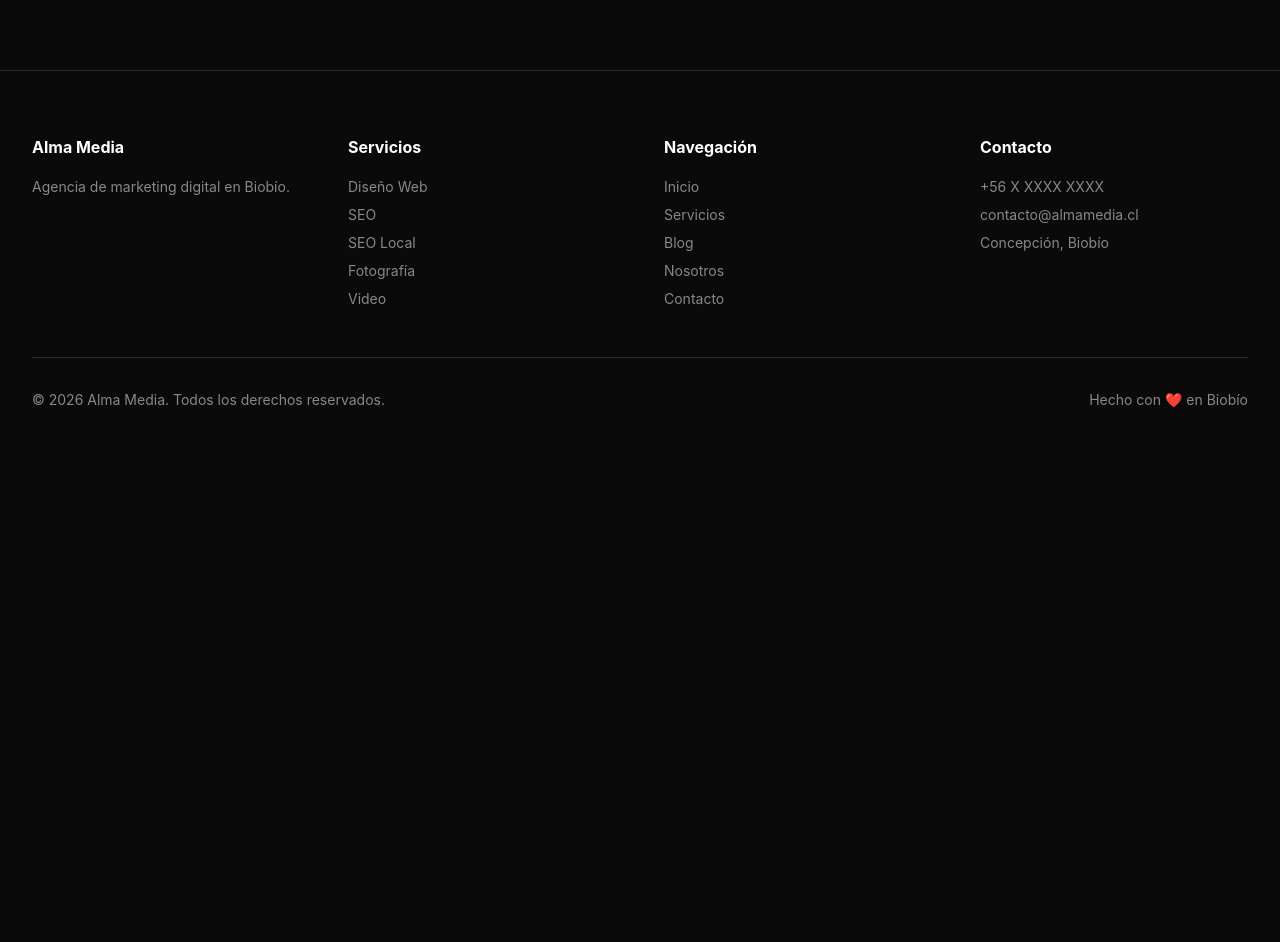
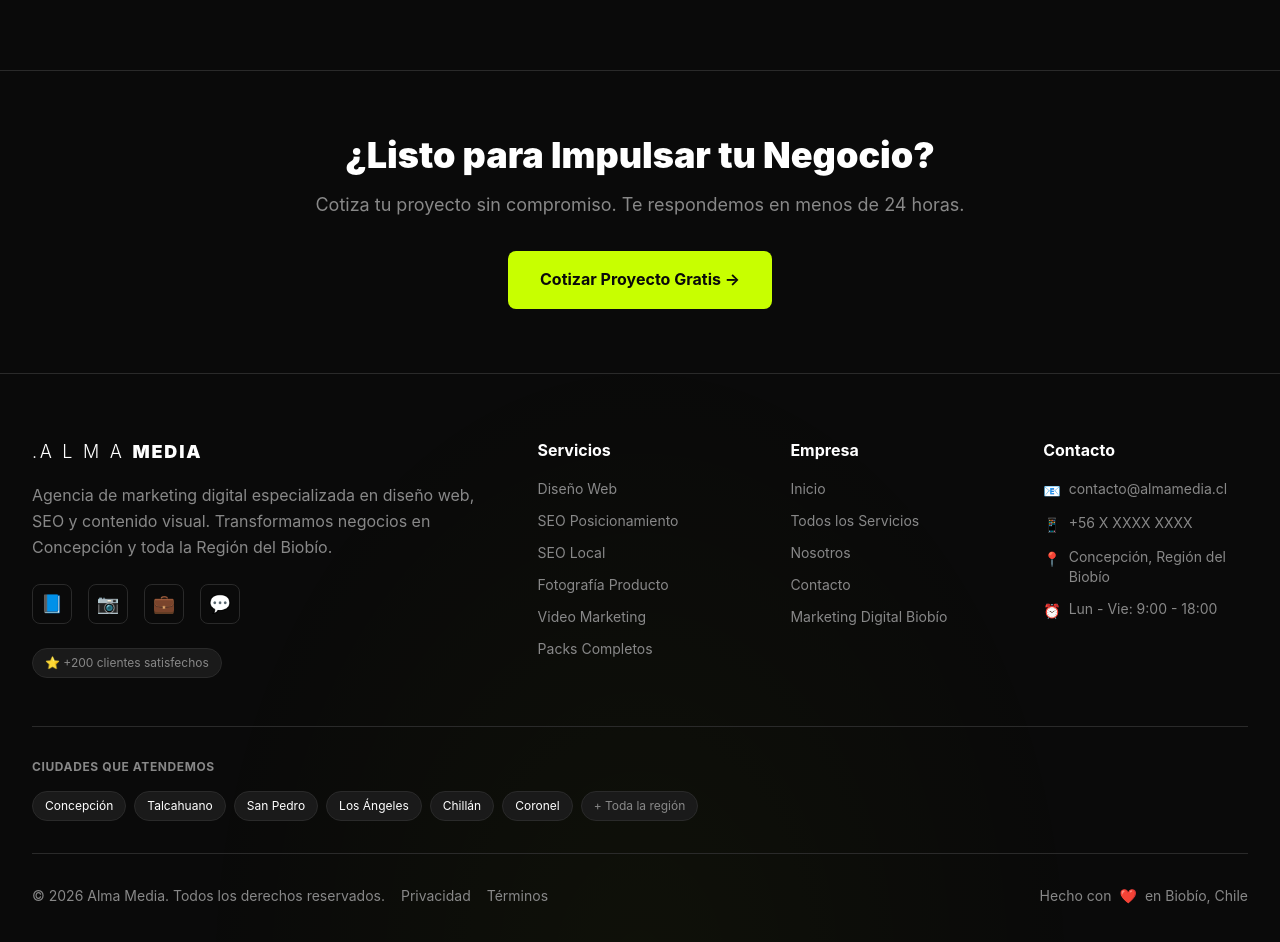
Before and after one commit to cristiancartes84-byte/almamedia, a Next.js app: page / in a window 1280 px wide. Shown: the part 6280-7222 px from the top of the page. Before the commit the page ends 6754 px from the top, so only its background shows below. Built offline with nearby package versions, Linux system fonts and the light colour scheme.

Commit message:
Redesign footer with professional layout and CTA section

```diff
--- a/components/Footer.tsx
+++ b/components/Footer.tsx
@@ -2,49 +2,143 @@ import Link from 'next/link';
 
 export default function Footer() {
   return (
-    <footer className="relative z-10 border-t border-[var(--color-border)] mt-24">
+    <footer className="relative z-10 border-t border-[var(--color-border)] mt-24 bg-[radial-gradient(ellipse_at_bottom,rgba(200,255,0,0.03),transparent_50%)]">
+      {/* CTA Section */}
+      <div className="border-b border-[var(--color-border)]">
+        <div className="max-w-7xl mx-auto px-8 py-16 text-center">
+          <h3 className="text-3xl md:text-4xl font-black mb-4">¿Listo para Impulsar tu Negocio?</h3>
+          <p className="text-lg text-[var(--color-muted)] mb-8 max-w-2xl mx-auto">
+            Cotiza tu proyecto sin compromiso. Te respondemos en menos de 24 horas.
+          </p>
+          <Link
+            href="/contacto"
+            className="inline-block px-8 py-4 bg-[var(--color-accent)] text-[var(--color-bg)] font-bold rounded-lg hover:scale-105 hover:shadow-[0_10px_30px_rgba(200,255,0,0.3)] transition-all"
+          >
+            Cotizar Proyecto Gratis →
+          </Link>
+        </div>
+      </div>
+
+      {/* Main Footer */}
       <div className="max-w-7xl mx-auto px-8 py-16">
-        <div className="grid md:grid-cols-4 gap-12 mb-12">
-          <div>
-            <h4 className="font-bold mb-4">Alma Media</h4>
-            <p className="text-[var(--color-muted)] text-sm">Agencia de marketing digital en Biobío.</p>
+        <div className="grid md:grid-cols-2 lg:grid-cols-5 gap-12 mb-12">
+
+          {/* Columna 1: Brand */}
+          <div className="lg:col-span-2">
+            <Link href="/" className="inline-flex items-center gap-2 mb-4">
+              <span className="text-lg font-light text-white tracking-widest" style={{letterSpacing: '0.15em'}}>
+                .A L M A
+              </span>
+              <span className="text-lg font-black text-white tracking-wider" style={{letterSpacing: '0.1em'}}>
+                MEDIA
+              </span>
+            </Link>
+            <p className="text-[var(--color-muted)] mb-6 leading-relaxed">
+              Agencia de marketing digital especializada en diseño web, SEO y contenido visual.
+              Transformamos negocios en Concepción y toda la Región del Biobío.
+            </p>
+            <div className="flex gap-4 mb-6">
+              <a href="https://facebook.com" target="_blank" rel="noopener noreferrer" className="w-10 h-10 border border-[var(--color-border)] rounded-lg flex items-center justify-center hover:border-[var(--color-accent)] hover:bg-[rgba(200,255,0,0.1)] transition-all">
+                <span className="text-lg">📘</span>
+              </a>
+              <a href="https://instagram.com" target="_blank" rel="noopener noreferrer" className="w-10 h-10 border border-[var(--color-border)] rounded-lg flex items-center justify-center hover:border-[var(--color-accent)] hover:bg-[rgba(200,255,0,0.1)] transition-all">
+                <span className="text-lg">📷</span>
+              </a>
+              <a href="https://linkedin.com" target="_blank" rel="noopener noreferrer" className="w-10 h-10 border border-[var(--color-border)] rounded-lg flex items-center justify-center hover:border-[var(--color-accent)] hover:bg-[rgba(200,255,0,0.1)] transition-all">
+                <span className="text-lg">💼</span>
+              </a>
+              <a href="https://wa.me/56XXXXXXXXX" target="_blank" rel="noopener noreferrer" className="w-10 h-10 border border-[var(--color-border)] rounded-lg flex items-center justify-center hover:border-[var(--color-accent)] hover:bg-[rgba(200,255,0,0.1)] transition-all">
+                <span className="text-lg">💬</span>
+              </a>
+            </div>
+            <div className="inline-block px-3 py-1.5 bg-[var(--color-card)] border border-[var(--color-border)] rounded-full text-xs text-[var(--color-muted)]">
+              ⭐ +200 clientes satisfechos
+            </div>
           </div>
 
+          {/* Columna 2: Servicios */}
           <div>
-            <h4 className="font-bold mb-4">Servicios</h4>
-            <ul className="space-y-2 text-sm">
-              <li><Link href="/diseno-web-biobio" className="text-[var(--color-muted)] hover:text-white">Diseño Web</Link></li>
-              <li><Link href="/seo-biobio" className="text-[var(--color-muted)] hover:text-white">SEO</Link></li>
-              <li><Link href="/seo-local-biobio" className="text-[var(--color-muted)] hover:text-white">SEO Local</Link></li>
-              <li><Link href="/fotografia-producto-biobio" className="text-[var(--color-muted)] hover:text-white">Fotografía</Link></li>
-              <li><Link href="/video-producto-biobio" className="text-[var(--color-muted)] hover:text-white">Video</Link></li>
+            <h4 className="font-bold mb-4 text-white">Servicios</h4>
+            <ul className="space-y-3 text-sm">
+              <li><Link href="/diseno-web" className="text-[var(--color-muted)] hover:text-[var(--color-accent)] transition-colors">Diseño Web</Link></li>
+              <li><Link href="/seo-posicionamiento" className="text-[var(--color-muted)] hover:text-[var(--color-accent)] transition-colors">SEO Posicionamiento</Link></li>
+              <li><Link href="/seo-local" className="text-[var(--color-muted)] hover:text-[var(--color-accent)] transition-colors">SEO Local</Link></li>
+              <li><Link href="/fotografia-producto" className="text-[var(--color-muted)] hover:text-[var(--color-accent)] transition-colors">Fotografía Producto</Link></li>
+              <li><Link href="/video-producto" className="text-[var(--color-muted)] hover:text-[var(--color-accent)] transition-colors">Video Marketing</Link></li>
+              <li><Link href="/packs-completos" className="text-[var(--color-muted)] hover:text-[var(--color-accent)] transition-colors">Packs Completos</Link></li>
             </ul>
           </div>
 
+          {/* Columna 3: Empresa */}
           <div>
-            <h4 className="font-bold mb-4">Navegación</h4>
-            <ul className="space-y-2 text-sm">
-              <li><Link href="/" className="text-[var(--color-muted)] hover:text-white">Inicio</Link></li>
-              <li><Link href="/servicios" className="text-[var(--color-muted)] hover:text-white">Servicios</Link></li>
-              <li><Link href="/blog" className="text-[var(--color-muted)] hover:text-white">Blog</Link></li>
-              <li><Link href="/nosotros" className="text-[var(--color-muted)] hover:text-white">Nosotros</Link></li>
-              <li><Link href="/contacto" className="text-[var(--color-muted)] hover:text-white">Contacto</Link></li>
+            <h4 className="font-bold mb-4 text-white">Empresa</h4>
+            <ul className="space-y-3 text-sm">
+              <li><Link href="/" className="text-[var(--color-muted)] hover:text-[var(--color-accent)] transition-colors">Inicio</Link></li>
+              <li><Link href="/servicios" className="text-[var(--color-muted)] hover:text-[var(--color-accent)] transition-colors">Todos los Servicios</Link></li>
+              <li><Link href="/nosotros" className="text-[var(--color-muted)] hover:text-[var(--color-accent)] transition-colors">Nosotros</Link></li>
+              <li><Link href="/contacto" className="text-[var(--color-muted)] hover:text-[var(--color-accent)] transition-colors">Contacto</Link></li>
+              <li><Link href="/marketing-digital-biobio" className="text-[var(--color-muted)] hover:text-[var(--color-accent)] transition-colors">Marketing Digital Biobío</Link></li>
             </ul>
           </div>
 
+          {/* Columna 4: Contacto */}
           <div>
-            <h4 className="font-bold mb-4">Contacto</h4>
-            <ul className="space-y-2 text-sm text-[var(--color-muted)]">
-              <li><a href="tel:+56XXXXXXXXX" className="hover:text-white">+56 X XXXX XXXX</a></li>
-              <li><a href="mailto:contacto@almamedia.cl" className="hover:text-white">contacto@almamedia.cl</a></li>
-              <li>Concepción, Biobío</li>
+            <h4 className="font-bold mb-4 text-white">Contacto</h4>
+            <ul className="space-y-3 text-sm">
+              <li className="flex items-start gap-2">
+                <span className="text-[var(--color-accent)] mt-0.5">📧</span>
+                <a href="mailto:contacto@almamedia.cl" className="text-[var(--color-muted)] hover:text-[var(--color-accent)] transition-colors">
+                  contacto@almamedia.cl
+                </a>
+              </li>
+              <li className="flex items-start gap-2">
+                <span className="text-[var(--color-accent)] mt-0.5">📱</span>
+                <a href="tel:+56XXXXXXXXX" className="text-[var(--color-muted)] hover:text-[var(--color-accent)] transition-colors">
+                  +56 X XXXX XXXX
+                </a>
+              </li>
+              <li className="flex items-start gap-2">
+                <span className="text-[var(--color-accent)] mt-0.5">📍</span>
+                <span className="text-[var(--color-muted)]">
+                  Concepción, Región del Biobío
+                </span>
+              </li>
+              <li className="flex items-start gap-2">
+                <span className="text-[var(--color-accent)] mt-0.5">⏰</span>
+                <span className="text-[var(--color-muted)]">
+                  Lun - Vie: 9:00 - 18:00
+                </span>
+              </li>
             </ul>
           </div>
         </div>
 
+        {/* Ciudades Atendidas */}
+        <div className="border-t border-[var(--color-border)] pt-8 pb-8">
+          <h5 className="text-xs font-bold text-[var(--color-muted)] mb-4 uppercase tracking-wider">Ciudades que Atendemos</h5>
+          <div className="flex flex-wrap gap-2">
+            <Link href="/diseno-web-concepcion" className="px-3 py-1.5 bg-[var(--color-card)] border border-[var(--color-border)] rounded-full text-xs hover:border-[var(--color-accent)] transition-colors">Concepción</Link>
+            <Link href="/diseno-web-talcahuano" className="px-3 py-1.5 bg-[var(--color-card)] border border-[var(--color-border)] rounded-full text-xs hover:border-[var(--color-accent)] transition-colors">Talcahuano</Link>
+            <Link href="/diseno-web-san-pedro-paz" className="px-3 py-1.5 bg-[var(--color-card)] border border-[var(--color-border)] rounded-full text-xs hover:border-[var(--color-accent)] transition-colors">San Pedro</Link>
+            <Link href="/diseno-web-los-angeles" className="px-3 py-1.5 bg-[var(--color-card)] border border-[var(--color-border)] rounded-full text-xs hover:border-[var(--color-accent)] transition-colors">Los Ángeles</Link>
+            <Link href="/diseno-web-chillan" className="px-3 py-1.5 bg-[var(--color-card)] border border-[var(--color-border)] rounded-full text-xs hover:border-[var(--color-accent)] transition-colors">Chillán</Link>
+            <Link href="/diseno-web-coronel" className="px-3 py-1.5 bg-[var(--color-card)] border border-[var(--color-border)] rounded-full text-xs hover:border-[var(--color-accent)] transition-colors">Coronel</Link>
+            <span className="px-3 py-1.5 bg-[var(--color-card)] border border-[var(--color-border)] rounded-full text-xs text-[var(--color-muted)]">+ Toda la región</span>
+          </div>
+        </div>
+
+        {/* Bottom Bar */}
         <div className="border-t border-[var(--color-border)] pt-8 flex flex-col md:flex-row justify-between items-center gap-4 text-sm text-[var(--color-muted)]">
-          <p>&copy; 2026 Alma Media. Todos los derechos reservados.</p>
-          <p>Hecho con ❤️ en Biobío</p>
+          <div className="flex flex-col md:flex-row items-center gap-4">
+            <p>&copy; 2026 Alma Media. Todos los derechos reservados.</p>
+            <div className="flex gap-4">
+              <Link href="/privacidad" className="hover:text-[var(--color-accent)] transition-colors">Privacidad</Link>
+              <Link href="/terminos" className="hover:text-[var(--color-accent)] transition-colors">Términos</Link>
+            </div>
+          </div>
+          <p className="flex items-center gap-2">
+            Hecho con <span className="text-red-500">❤️</span> en Biobío, Chile
+          </p>
         </div>
       </div>
     </footer>
```
